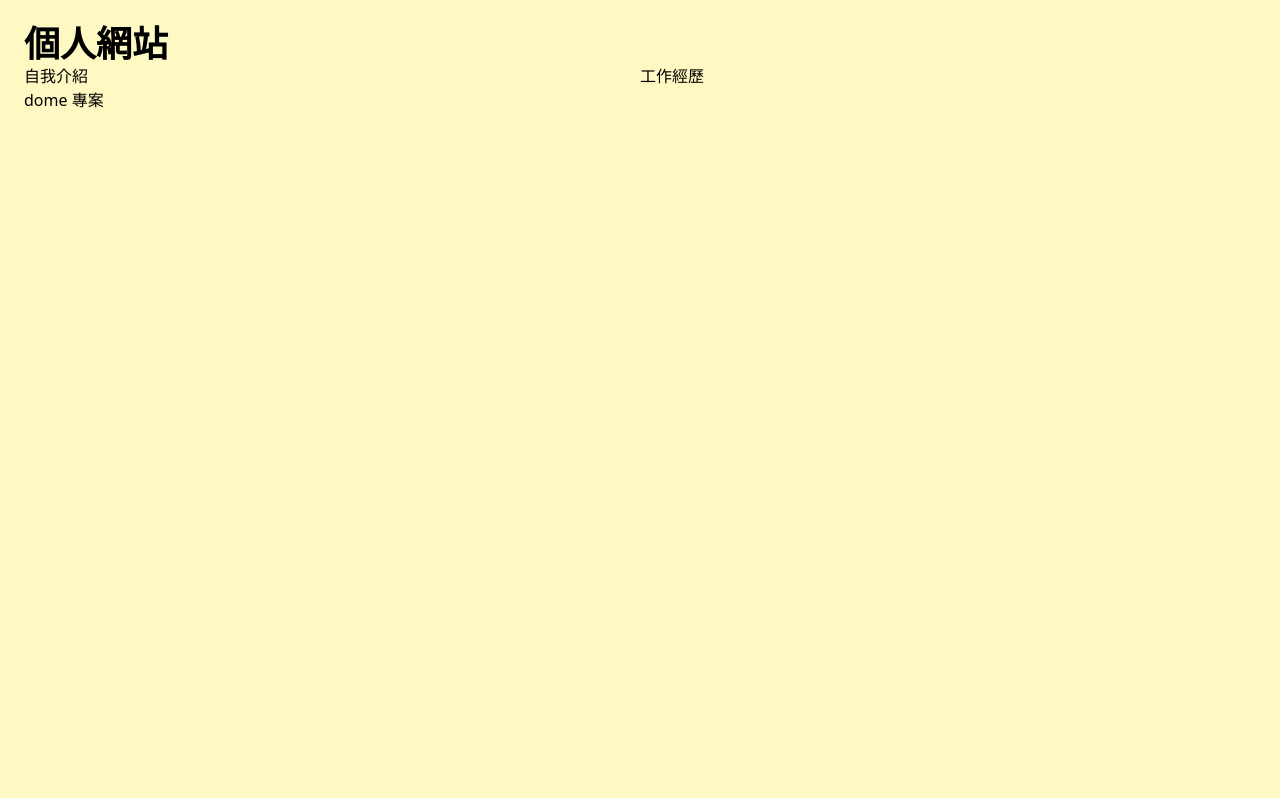
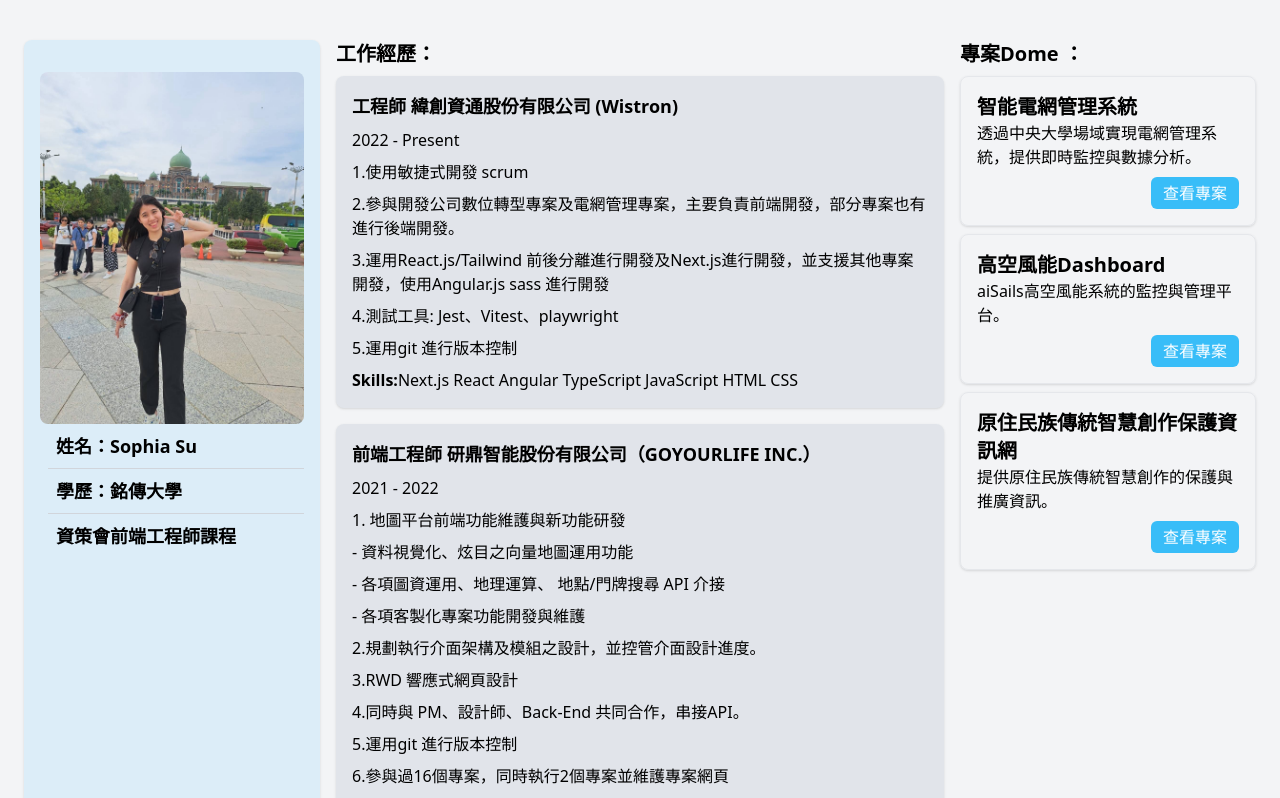
Before and after one commit to sophia0110/resume, a Next.js app: page / in a window 1280 px wide. Shown: the top 798 px of the page. Built offline with nearby package versions, Linux system fonts and the light colour scheme.

Commit message:
feat: cv

```diff
--- /dev/null
+++ b/app/components/List/List.tsx
@@ -0,0 +1,80 @@
+import React from "react";
+
+type Work = {
+  id: number;
+  title: string;
+  company: string;
+  period: string;
+  description: string[];
+  skills?: string;
+};
+
+const works: Work[] = [
+  {
+    id: 1,
+    title: "工程師",
+    company: "緯創資通股份有限公司 (Wistron)",
+    period: "2022 - Present",
+    description: [
+      "1.使用敏捷式開發 scrum",
+      "2.參與開發公司數位轉型專案及電網管理專案，主要負責前端開發，部分專案也有進行後端開發。",
+      "3.運用React.js/Tailwind 前後分離進行開發及Next.js進行開發，並支援其他專案開發，使用Angular.js sass 進行開發",
+      "4.測試工具: Jest、Vitest、playwright",
+      "5.運用git 進行版本控制",
+    ],
+
+    skills: "Next.js React Angular TypeScript JavaScript HTML CSS",
+  },
+  {
+    id: 2,
+    title: "前端工程師",
+    company: "研鼎智能股份有限公司（GOYOURLIFE INC.）",
+    period: "2021 - 2022",
+    description: [
+      "1. 地圖平台前端功能維護與新功能研發",
+      "- 資料視覺化、炫目之向量地圖運用功能",
+      "- 各項圖資運用、地理運算、 地點/門牌搜尋 API 介接",
+      "- 各項客製化專案功能開發與維護",
+      "2.規劃執行介面架構及模組之設計，並控管介面設計進度。",
+      "3.RWD 響應式網頁設計",
+      "4.同時與 PM、設計師、Back-End 共同合作，串接API。",
+      "5.運用git 進行版本控制",
+      "6.參與過16個專案，同時執行2個專案並維護專案網頁",
+      "7. 使用 Linux系統及Docker",
+    ],
+    skills: "Linux Docker HTML CSS JQuery PHP Yii Git",
+  },
+  {
+    id: 3,
+    title: "規劃師(PM)",
+    period: "2018-2020",
+    company: "惇陽工程顧問有限公司",
+    description: [
+      "參與超過25個專案投標，撰寫書面研究報告及規劃內容，能有條理的區分事件的輕重緩急，具備專案控管得能力、溝通協調能力及擁有8個獨立執行專案的經驗，並且同時負責的5個專案。",
+    ],
+    skills: "專案控管 跨領域溝通協調 AutoCAD ArcGis",
+  },
+];
+
+const List: React.FC = () => (
+  <ul>
+    {works.map(({ id, title, company, period, description, skills }) => (
+      <li key={id} className="mb-4 p-4 bg-slate-400/20 rounded-lg shadow">
+        <div className="text-lg font-semibold pb-2">
+          {title} {company}
+        </div>
+        <div>{period}</div>
+        <div className="mt-2 space-y-2">
+          {description.map((desc, index) => (
+            <div key={index}>{desc}</div>
+          ))}
+        </div>
+        <div className="flex  mt-2">
+          <div className="font-semibold">Skills: </div> {skills}
+        </div>
+      </li>
+    ))}
+  </ul>
+);
+
+export default List;
--- /dev/null
+++ b/app/components/List/ProjectList.tsx
@@ -0,0 +1,55 @@
+import React from "react";
+
+type Project = {
+  id: number;
+  name: string;
+  description: string;
+  url?: string;
+};
+
+const ProjectList = () => {
+  const projects: Project[] = [
+    {
+      id: 1,
+      name: "智能電網管理系統",
+      description: "透過中央大學場域實現電網管理系統，提供即時監控與數據分析。",
+      url: "https://smartgrid.cloudcleanenergy.com/",
+    },
+    {
+      id: 2,
+      name: "高空風能Dashboard",
+      description: "aiSails高空風能系統的監控與管理平台。",
+      url: "https://wpms.cloudcleanenergy.com/en",
+    },
+    {
+      id: 3,
+      name: "原住民族傳統智慧創作保護資訊網",
+      description: "提供原住民族傳統智慧創作的保護與推廣資訊。",
+      url: "https://www.titic.cip.gov.tw/",
+    },
+  ];
+  return (
+    <ul className="list-disc list-inside  justify-between space-y-2 ">
+      {projects.map((project) => (
+        <div
+          key={project.id}
+          className="mb-2 border p-4 rounded-lg shadow w-full flex flex-col justify-between "
+        >
+          <div className="font-bold text-xl">{project.name}</div>
+          <div>{project.description}</div>
+          <div className="mt-2 justify-end flex">
+            <button className="bg-sky-400 text-white px-3 py-1  hover:bg-sky-600 rounded-md">
+              {project.url && (
+                <a href={project.url} className=" hover:underline">
+                  查看專案
+                </a>
+              )}
+            </button>
+          </div>
+        </div>
+      ))}
+    </ul>
+  );
+};
+
+export default ProjectList;
--- a/app/page.tsx
+++ b/app/page.tsx
@@ -1,11 +1,35 @@
+import List from "./components/List/List";
+import ProjectList from "./components/List/ProjectList";
+import Image from "next/image";
+
 export default function Page() {
   return (
-    <main className="flex min-h-screen flex-col p-6 bg-yellow-100">
-      <div className="text-4xl font-bold grid grid-cols-2">個人網站</div>
-      <div className="grid grid-cols-2">
-        <div>自我介紹</div>
-        <div>工作經歷</div>
-        <div>dome 專案</div>
+    <main className="flex min-h-screen flex-col p-6 bg-gray-100">
+      <div className="grid grid-cols-4 gap-4 mt-4 grow">
+        <div className="col-span-1 rounded-lg shadow  bg-sky-300/20 p-4 space-x-2">
+          <Image
+            src="/imgs/sophia.jpg"
+            alt="me"
+            width={300}
+            height={300}
+            className="rounded-lg mt-4 mx-auto"
+          />
+          <div className="border-b border-gray-300 p-2 text-lg font-semibold">
+            姓名：Sophia Su
+          </div>
+          <div className="border-b border-gray-300 p-2 text-lg font-semibold">
+            學歷：銘傳大學
+          </div>
+          <div className="p-2 text-lg font-semibold">資策會前端工程師課程</div>
+        </div>
+        <div className="col-span-2">
+          <div className="pb-2 font-bold text-xl">工作經歷：</div>
+          <List />
+        </div>
+        <div className="col-span-1">
+          <div className="pb-2 font-bold text-xl">專案Dome ：</div>
+          <ProjectList />
+        </div>
       </div>
     </main>
   );
```
Also changed, not shown: public/imgs/sophia.jpg (added), 1 other file (tests, documents, lock files or other folders).
